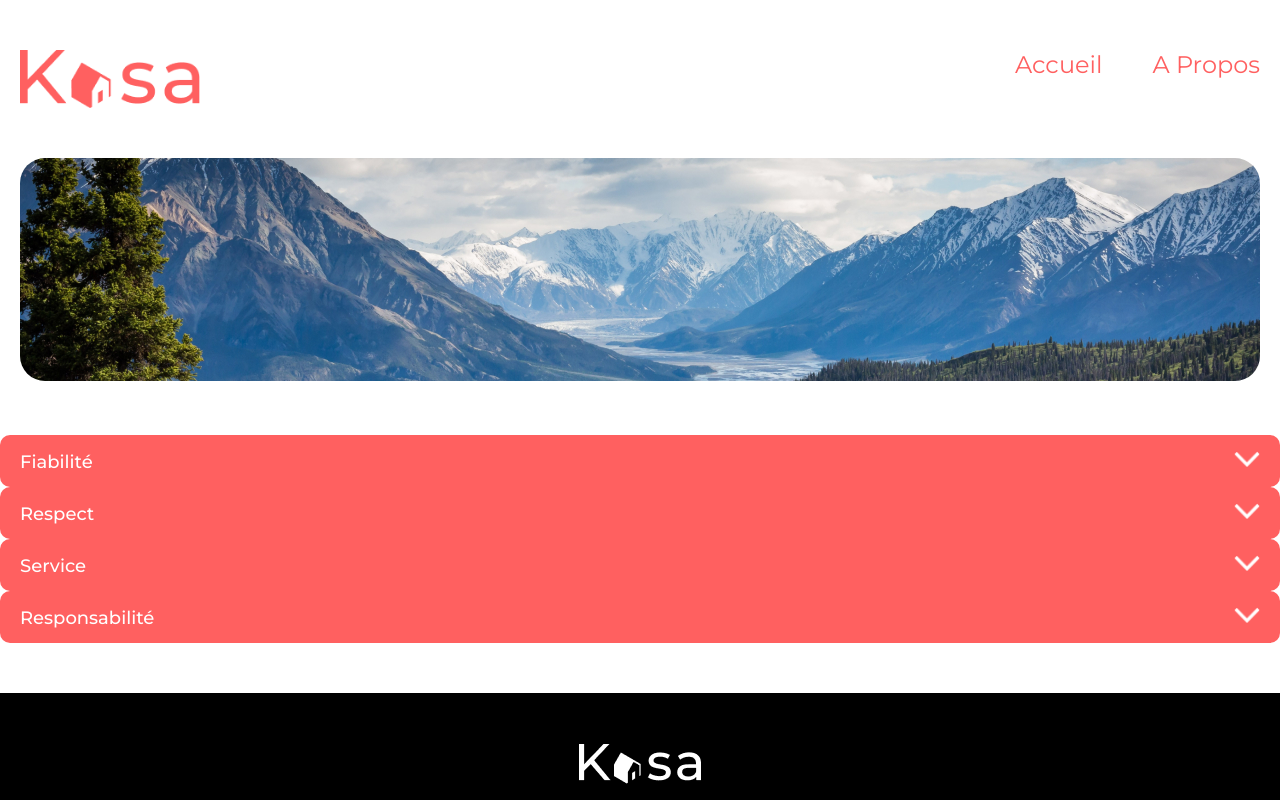
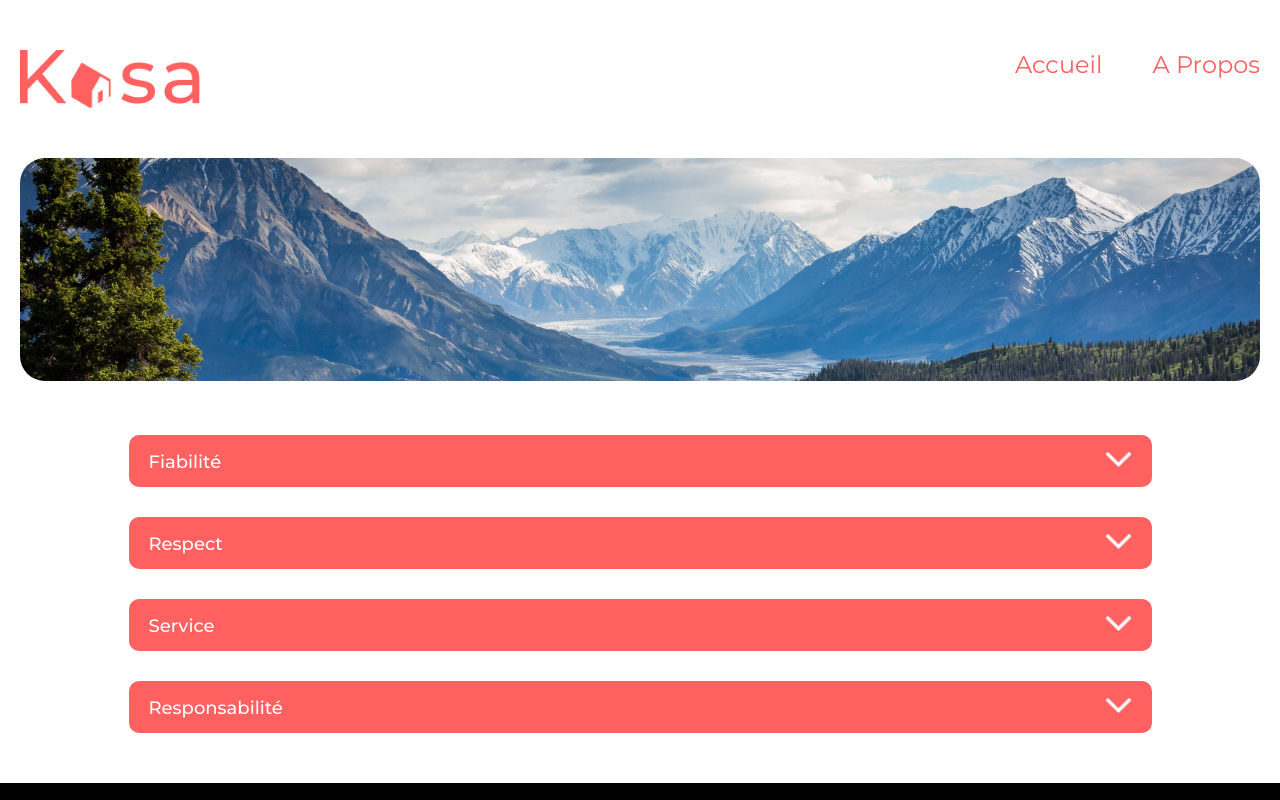
Before and after one commit to ThomasdevLC/kasa, a React (Create React App) app: page /about in a window 1280 px wide. Shown: the top 800 px of the page. Built offline with nearby package versions, Linux system fonts and the light colour scheme.

Commit message:
about page scss

```diff
--- a/src/pages/About.jsx
+++ b/src/pages/About.jsx
@@ -32,7 +32,7 @@ const About = () => {
 
   const aboutArticles = aboutList.map((article) => {
     return (
-      <div className="dropdown__about" key={article.id}>
+      <div className="about__dropdown" key={article.id}>
         <Dropdown title={article.title} text={article.text} />
       </div>
     );
@@ -44,7 +44,7 @@ const About = () => {
       <div className="about__top">
         <img
           src={aboutPic}
-          alt="image de montagnes"
+          alt="photo de montagnes"
           className="about__top__picture"
         />
       </div>
--- a/src/pages/About.scss
+++ b/src/pages/About.scss
@@ -11,7 +11,6 @@
   border-radius: 25px;
 }
 .about__dropdown {
-  display: flex;
-  flex-direction: column;
-  row-gap: 20px;
+  width: 1023px;
+  margin: 30px auto;
 }
```
